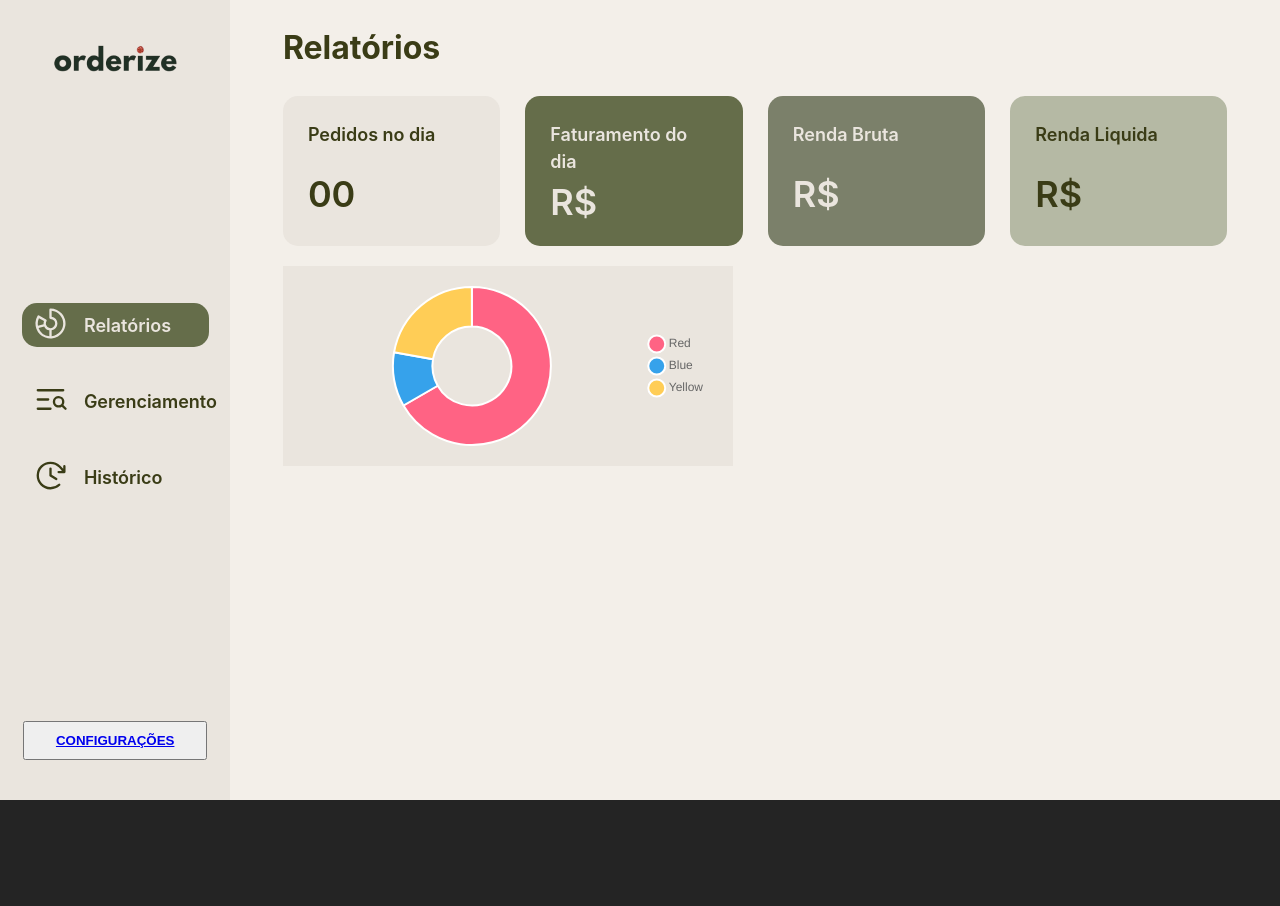
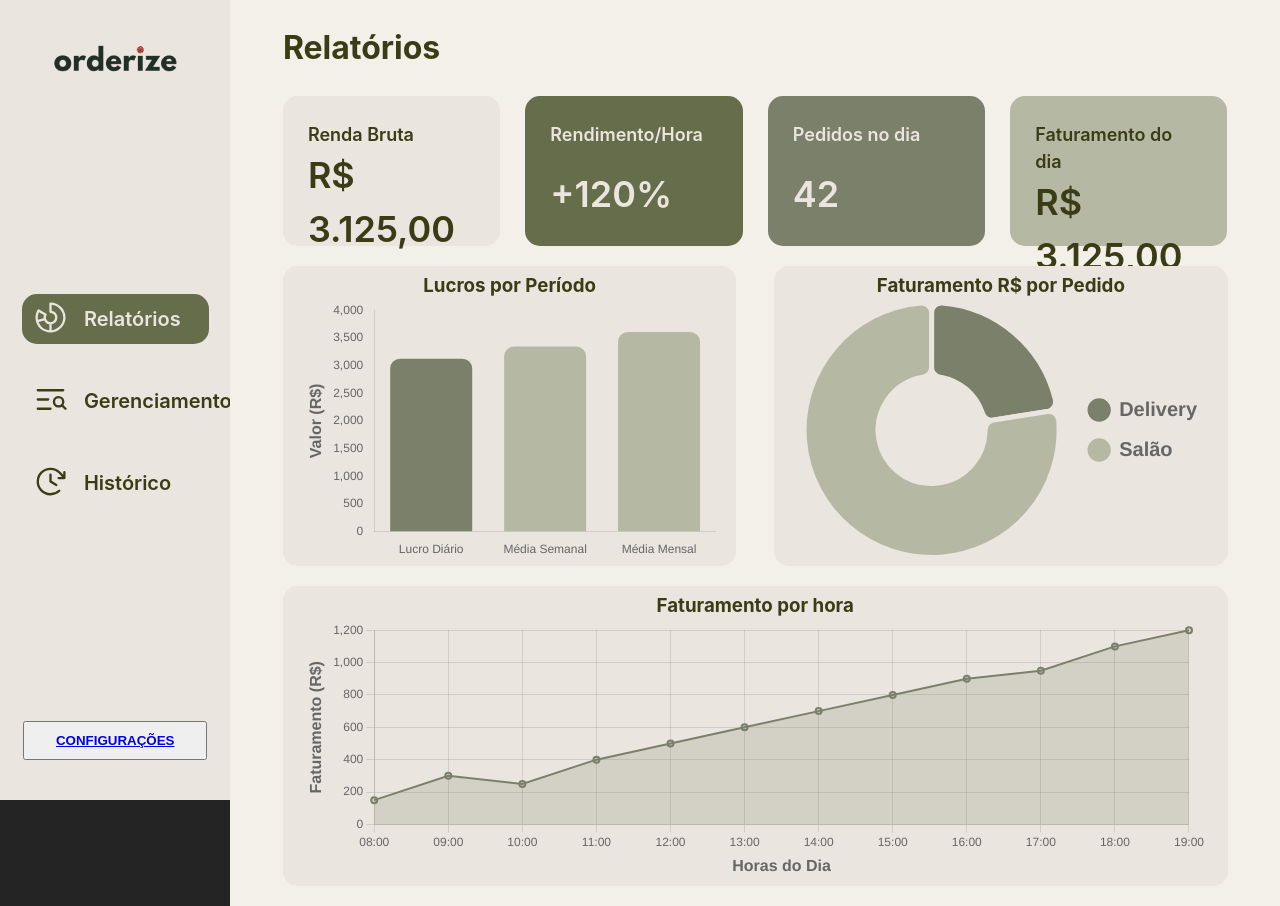
Before and after one commit to Orderize/site, a React (Vite) app: page /relatorios in a window 1280 px wide. Before the commit the page ends 800 px from the top, so only its background shows below. Built offline with nearby package versions, Linux system fonts and the light colour scheme.

Commit message:
[FEAT] uploading dash page desktop version

```diff
--- a/package.json
+++ b/package.json
@@ -11,9 +11,11 @@
   },
   "dependencies": {
     "@phosphor-icons/react": "^2.1.7",
+    "chart.js": "^4.4.4",
     "react": "^18.3.1",
+    "react-chartjs-2": "^5.2.0",
     "react-dom": "^18.3.1",
-    "react-google-charts": "^4.0.5",
+    "react-google-charts": "^4.0.7",
     "react-router-dom": "^6.26.2",
     "recharts": "^2.12.7"
   },
--- a/src/components/breadcrumb/breadcrumb.css
+++ b/src/components/breadcrumb/breadcrumb.css
@@ -1,5 +1,5 @@
 .container-breadcrumb {
-    width: 55%;
+    width: 65%;
     border-bottom: 1px solid #656D4A;
 }
 
@@ -7,7 +7,7 @@
     display: flex;
     justify-content: space-between;
 
-    width: 50%;
+    width: 55%;
 }
 
 .container-breadcrumb > .organization > li {
@@ -23,6 +23,7 @@
 
     color: #656D4A;
 
+    font-size: 20px;
     font-weight: 600;
 
     text-decoration: none;
--- a/src/components/navbar/button/buttonNavbar.css
+++ b/src/components/navbar/button/buttonNavbar.css
@@ -84,10 +84,10 @@
         align-items: center;
 
         color: #3A3C16;
-        font-size: 18px;
+        font-size: 20px;
         font-weight: 600;
 
-        padding: 2px 10px;
+        padding: 5px 10px;
     }
 
     .container-buttonNavbar > a > i {
--- a/src/pages/options/flavor.jsx
+++ b/src/pages/options/flavor.jsx
@@ -31,6 +31,7 @@ function flavor() {
             <Navbar role={"attendant"} activeButton={"Opções"} />
             <main className="container-flavor">
                 <h1>Opções</h1>
+                <div className="breadcrumb-search">
                     <Breadcrumb activeButton={"sabores"} />
                     <div className="comp-search">
                         <label htmlFor="search">
@@ -47,6 +48,7 @@ function flavor() {
                             className="input-search"
                             placeholder="Pesquisar"
                         />
+                    </div>
                 </div>
                 <section className="flavor-list">
                     {
--- a/src/pages/report/report.css
+++ b/src/pages/report/report.css
@@ -72,13 +72,51 @@
     }
 
     .container-report > section.area-mini-charts {
-        height: 200px;
+        display: flex;
+        align-items: center;
+        justify-content: space-between;
+        height: 300px;
     }
 
     .container-report > section.area-mini-charts > .charts {
+        display: flex;
+        align-items: center;
+        justify-content: center;
+        flex-direction: column;
+
         background-color: #EAE5DE;
-        width: 450px;
+        width: 48%;
+        height: 100%;
         padding: 20px;
+        border-radius: 15px;
+    }
+
+    .container-report > section.area-mini-charts > .charts > h3 {
+        text-align: center;
+    }
+
+    .container-report > section.area-charts {
+        display: flex;
+        align-items: center;
+        justify-content: space-between;
+        height: 300px;
+    }
+
+    .container-report > section.area-charts > .charts {
+        display: flex;
+        align-items: center;
+        justify-content: center;
+        flex-direction: column;
+
+        background-color: #EAE5DE;
+        width: 100%;
+        height: 100%;
+        padding: 20px;
+        border-radius: 15px;
+    }
+
+    .container-report > section.area-charts > .charts > h3 {
+        text-align: center;
     }
 
 }
--- a/src/pages/report/report.jsx
+++ b/src/pages/report/report.jsx
@@ -1,79 +1,31 @@
 import React, { useEffect, useRef, useState } from "react";
+import { Bar, Doughnut, Line } from "react-chartjs-2";
+import 'chart.js/auto';
+
 import "./report.css";
 import Kpi from "./kpi/kpi";
-import { createDash } from "./script";
 import Navbar from "../../components/navbar/navbar";
+import useChartData from "../../services/ChartData/useChartData";
 
-function report() {
 
-    // faturamento semanal/mensal
-    // faturamento por salão e delivery
+function Report() {
+
+    // faturamento semanal/mensal x
+    // faturamento por salão e delivery x
+    // lucro bruto
+
     // faturamento do produto por hora
-
     // valor médio de cada pedido diario
 
-
-    // lucro bruto
-
-    const chartRefs = useRef([]);
-    const charts = useRef([]);
-
-    const data = {
-        labels: [
-            'Red',
-            'Blue',
-            'Yellow'
-        ],
-        datasets: [{
-            label: 'My First Dataset',
-            data: [300, 50, 100],
-            backgroundColor: [
-              'rgb(255, 99, 132)',
-              'rgb(54, 162, 235)',
-              'rgb(255, 205, 86)'
-            ],
-            hoverOffset: 4
-        }]
-    };
-
-    const options = {
-        plugins: {
-            legend: {
-                position: 'right', // Muda a posição da legenda para a esquerda
-                align: 'center',    // Alinhamento da legenda (opcional)
-                labels: {
-                    usePointStyle: true, // Altera a forma da legenda para círculo
-                    pointStyle: 'circle', // Define que o ponto deve ser um círculo
-                }
-            },
-            elements: {
-                point: {
-                    borderWidth: 0, // Remove bordas dos arcos
-                    radius: 10 // Define o raio das bordas
-                }
-            },
-        },
-        responsive: true,
-        maintainAspectRatio: false
-    }
+    // Adicionar controle para poder ver qual dos tipos de venda teve o maior pedido em dinheiro feito
 
 
-    useEffect(() => {
-        chartRefs.current.forEach(async (chartRef, idx) => {
-            if (chartRef && chartRef.getContext) {
-                const ctx = chartRef.getContext("2d");
-                const newChart = await createDash(ctx, "doughnut", data, options);
-                charts.current[idx] = newChart;
-            }
-        });
+    const { invoicingData, profitData, hourlyInvoicingData } = useChartData();
 
-        return () => {
-            charts.current.forEach(chart => {
-                if (chart) chart.destroy();
-            });
-        };
-    }, []);
 
+    if (!invoicingData || !profitData || !hourlyInvoicingData) {
+        return <div>Carregando dados...</div>;
+    }
 
     return (
         <>
@@ -84,39 +36,51 @@ function report() {
                     <Kpi
                         background={"#EAE5DE"}
                         color={"#3A3C16"}
-                        title={"Pedidos no dia"}
-                        value={"00"}
-                        />
+                        title={"Renda Bruta"}
+                        value={"R$ 3.125,00"}
+                    />
                     <Kpi
                         background={"#656D4A"}
                         color={"#EAE5DE"}
-                        title={"Faturamento do dia"}
-                        value={"R$"}
-                        />
+                        title={"Rendimento/Hora"}
+                        value={"+120%"}
+                    />
                     <Kpi
                         background={"#7B806A"}
                         color={"#EAE5DE"}
-                        title={"Renda Bruta"}
-                        value={"R$"}
-                        />
+                        title={"Pedidos no dia"}
+                        value={"42"}
+                    />
                     <Kpi
                         background={"#B5B9A4"}
                         color={"#3A3C16"}
-                        title={"Renda Liquida"}
-                        value={"R$"}
+                        title={"Faturamento do dia"}
+                        value={"R$ 3.125,00"}
                     />
                 </section>
                 <section className="area-mini-charts">
+                    <div className="charts profit">
+                        <h3>Lucros por Período</h3>
+                        <Bar
+                            data={profitData.data}
+                            options={profitData.options}
+                        />
+                    </div>
                     <div className="charts">
-                        <canvas ref={it => chartRefs.current[0] = it}></canvas>
-                    </div>
-                    <div>
-                        <canvas></canvas>
+                        <h3>Faturamento R$ por Pedido</h3>
+                        <Doughnut
+                            data={invoicingData.data}
+                            options={invoicingData.options}
+                        />
                     </div>
                 </section>
-                <section className="">
-                    <div>
-                        <canvas></canvas>
+                <section className="area-charts">
+                    <div className="charts profit">
+                        <h3>Faturamento por hora</h3>
+                        <Line
+                            data={hourlyInvoicingData.data}
+                            options={hourlyInvoicingData.options}
+                        />
                     </div>
                 </section>
             </main>
@@ -124,4 +88,4 @@ function report() {
     )
 }
 
-export default report;
+export default Report;
--- /dev/null
+++ b/src/services/ChartData/useChartData.jsx
@@ -0,0 +1,178 @@
+import { useEffect, useState } from "react";
+
+function useChartData() {
+    const [invoicingData, setInvoicingData] = useState(null);
+    const [profitData, setProfitData] = useState(null);
+    const [hourlyInvoicingData, setHourlyInvoicingData] = useState(null);
+
+    useEffect(() => {
+        const fetchData = async () => {
+            try {
+
+                // const invoicingResponse = await fetch();
+                // const profitReponse = await fetch();
+
+                // const invoicingJson = await invoicingReponse.json();
+                // const profitJson = await profitResponse.json();
+
+                setInvoicingData({
+                    data: {
+                        labels: ["Delivery", "Salão"],
+                        datasets: [{
+                            label: "Faturamento (R$)",
+                            data: [680, 2345],
+                            backgroundColor: ["#7B806A", "#B5B9A4"],
+                            hoverOffset: 4,
+                            borderWidth: 5,
+                            borderColor: "#EAE5DE",
+                            borderRadius: 10,
+                        }],
+                    },
+                    options: {
+                        responsive: true,
+                        maintainAspectRatio: false,
+                        plugins: {
+                            legend: {
+                                position: "right",
+                                labels: {
+                                    font: {
+                                        size: 20,
+                                        weight: "bold",
+                                    },
+                                    usePointStyle: true,
+                                    pointStyle: "circle",
+                                    padding: 20
+                                },
+                            },
+                        },
+                        cutout: "42%",
+                    },
+                });
+
+                setProfitData({
+                    data: {
+                        labels: [
+                            "Lucro Diário",
+                            "Média Semanal",
+                            "Média Mensal",
+                        ],
+                        datasets: [{
+                            label: false,
+                            data: [ 3125, 3345, 3608, ],
+                            backgroundColor: ["#7B806A", "#B5B9A4", "#B5B9A4"],
+                            borderRadius: 10,
+                        }],
+                    },
+
+                    options: {
+                        responsive: true,
+                        maintainAspectRatio: false,
+                        plugins: {
+                            legend: {
+                                display: false,
+                                position: "bottom",
+                                align: "center",
+                                labels: {
+                                    fontSize: 20,
+                                },
+                            },
+                        },
+                        scales: {
+                            x: {
+                                title: {
+                                    display: false,
+                                    text: "Tipo de Lucro",
+                                },
+                            },
+                            y: {
+                                title: {
+                                    display: true,
+                                    text: "Valor (R$)",
+                                    font: {
+                                        size: 16,
+                                        weight: 'bold',
+                                    },
+                                },
+                                grid: {
+                                    display: false,
+                                },
+                                beginAtZero: true,
+                            },
+                            x: {
+                                grid: {
+                                    display: false,
+                                }
+                            }
+                        },
+                    },
+                });
+
+                setHourlyInvoicingData({
+                    data: {
+                        labels: [
+                            "08:00", "09:00", "10:00", "11:00", "12:00",
+                            "13:00", "14:00", "15:00", "16:00", "17:00", "18:00", "19:00"
+                        ],
+                        datasets: [{
+                            // label: "Faturamento (R$)",
+                            data: [150, 300, 250, 400, 500, 600, 700, 800, 900, 950, 1100, 1200], // Exemplo de dados
+                            borderColor: "#7B806A",
+                            backgroundColor: "rgba(123, 128, 106, 0.2)",
+                            borderWidth: 2,
+                            fill: true, // Preenchendo a área abaixo da linha
+                        }],
+                    },
+                    options: {
+                        responsive: true,
+                        maintainAspectRatio: false,
+                        plugins: {
+                            legend: {
+                                display: false,
+                                position: "top",
+                                labels: {
+                                    font: {
+                                        size: 20,
+                                        weight: "bold",
+                                    },
+                                },
+                            },
+                        },
+                        scales: {
+                            x: {
+                                title: {
+                                    display: true,
+                                    text: "Horas do Dia",
+                                    font: {
+                                        size: 16,
+                                        weight: 'bold',
+                                    },
+                                },
+                            },
+                            y: {
+                                title: {
+                                    display: true,
+                                    text: "Faturamento (R$)",
+                                    font: {
+                                        size: 16,
+                                        weight: 'bold',
+                                    },
+                                },
+                                beginAtZero: true,
+                            },
+                        },
+                    },
+                });
+
+            } catch (error) {
+                console.error("Erro ao buscar dados: ", error);
+            }
+        };
+
+        fetchData();
+    }, []);
+
+    return { invoicingData, profitData, hourlyInvoicingData };
+
+};
+
+export default useChartData;
```
Also changed, not shown: src/pages/options/flavor.css (+12 -6 lines), src/pages/report/script.js (deleted, +0 -9 lines). Lines whose indentation alone changed are shown as unchanged.
